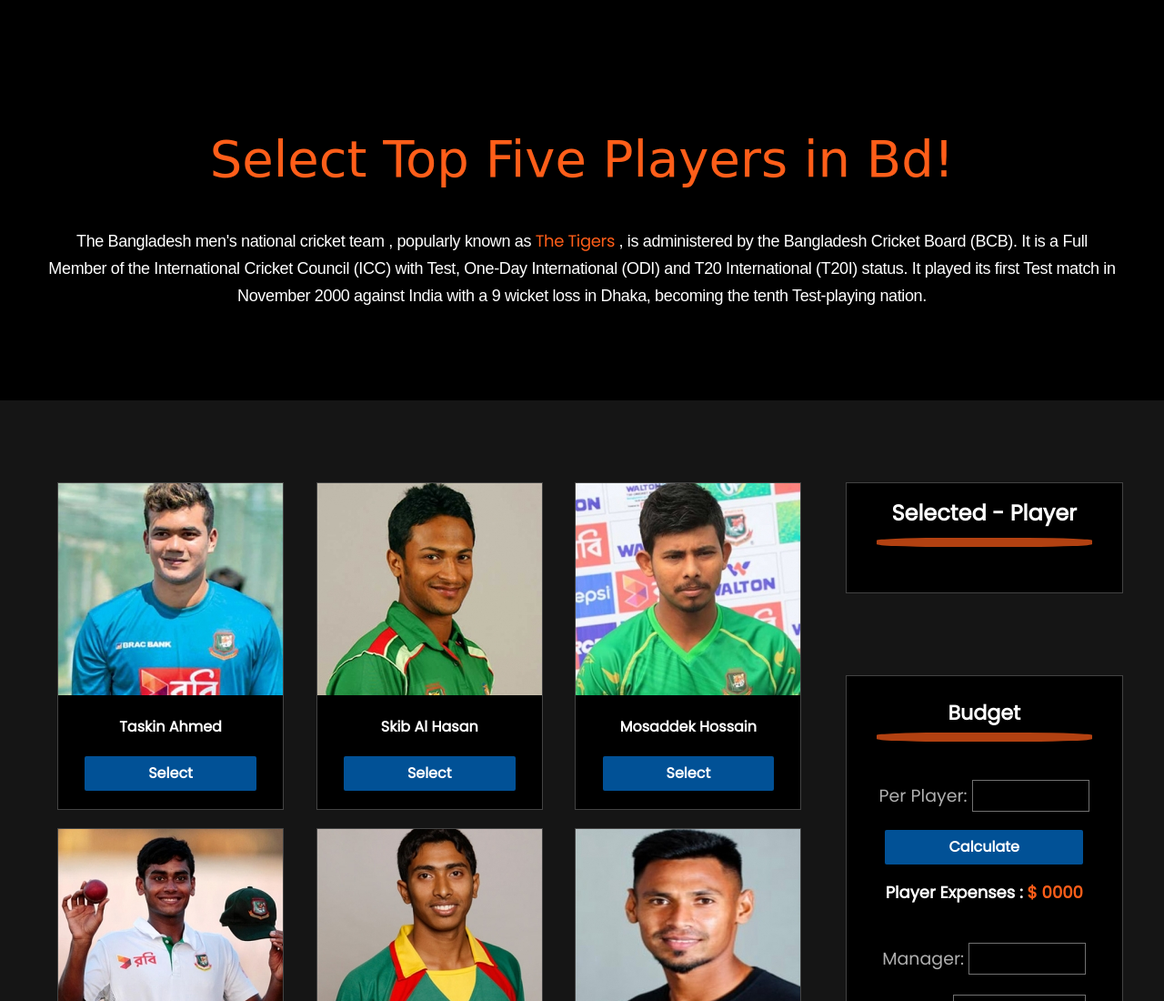
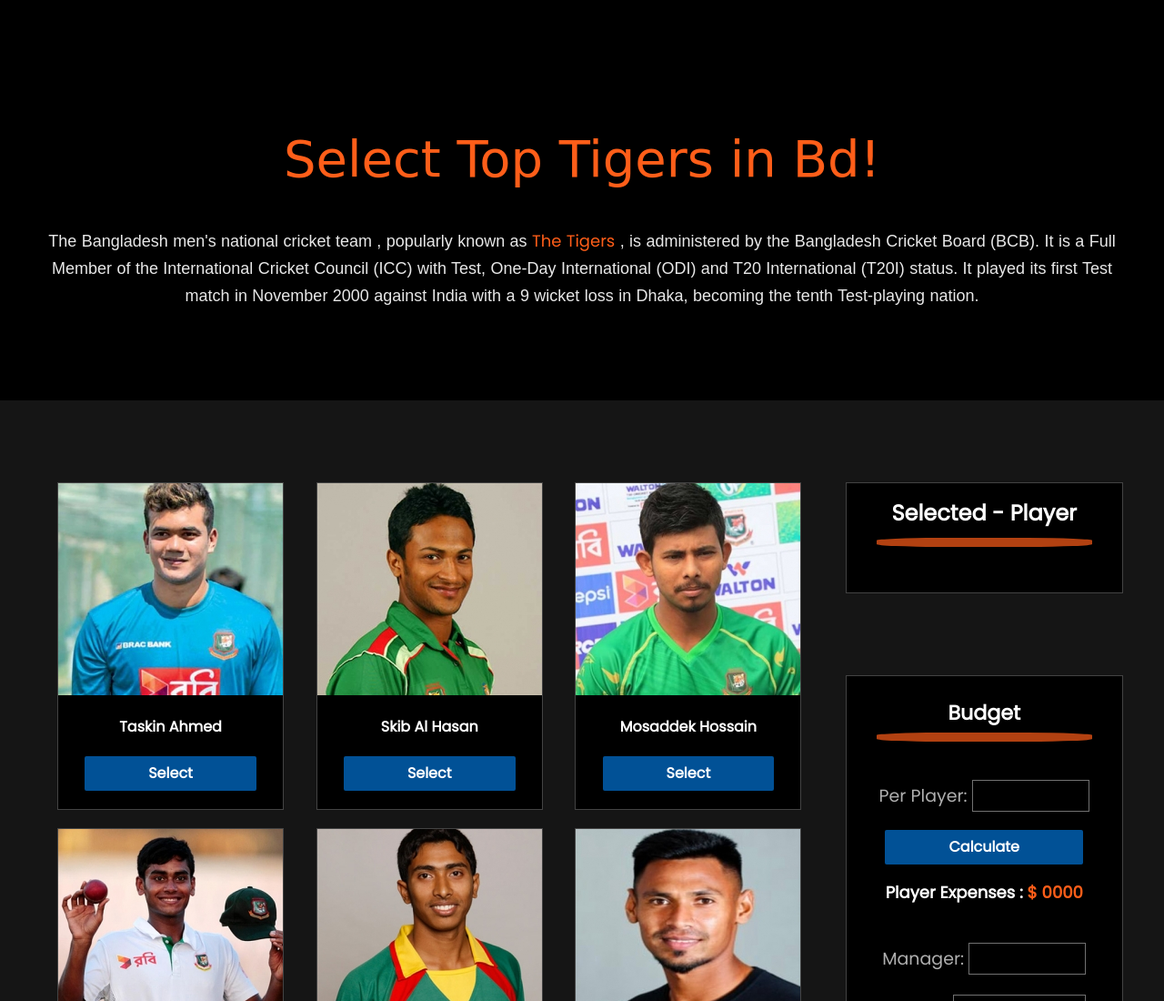
Before and after one commit to Abusayed987/Top_Tiget_in_BD, a plain HTML site: page index.html in a window 1280 px wide. Shown: the top 1100 px of the page at 91% size. Drawn offline with Linux system fonts and the light colour scheme.

Commit message:
check all section

```diff
--- a/index.html
+++ b/index.html
@@ -5,7 +5,7 @@
     <meta charset="UTF-8">
     <meta http-equiv="X-UA-Compatible" content="IE=edge">
     <meta name="viewport" content="width=device-width, initial-scale=1.0">
-    <title>Top Five In BD</title>
+    <title>Top Tigers in Bd!</title>
     <link rel="stylesheet" href="styles/style.css">
     <link rel="preconnect" href="https://fonts.googleapis.com">
     <link rel="preconnect" href="https://fonts.gstatic.com" crossorigin>
@@ -15,9 +15,10 @@
 <body>
     <header>
         <div id="header_section">
-            <h1>Select Top Five Players in Bd!</h1>
+            <h1>Select Top Tigers in Bd!</h1>
             <p>
-                The Bangladesh men's national cricket team , popularly known as <span class="color">The Tigers</span> , is administered by the
+                The Bangladesh men's national cricket team , popularly known as <span class="color">The Tigers</span> ,
+                is administered by the
                 Bangladesh Cricket Board (BCB). It is a Full Member of the International Cricket Council (ICC) with
                 Test, One-Day International (ODI) and T20 International (T20I) status. It played its first Test match in
                 November 2000 against India with a 9 wicket loss in Dhaka, becoming the tenth Test-playing nation.
@@ -55,7 +56,7 @@
                     </div>
                     <div class="card">
                         <img src="images/player06-Mustafizur.jpg" alt="">
-                        <h4  id="player6">Mustafizur Rahman</h4>
+                        <h4 id="player6">Mustafizur Rahman</h4>
                         <button id="btn_select6">Select</button>
                     </div>
                     <div class="card">
--- a/js/utility.js
+++ b/js/utility.js
@@ -37,7 +37,7 @@ function getElementStringById(elementId) {
 function selectedPlayer(parentDivId, childName, disabledBtnId) {
     let totalChildNumber = document.getElementById('selected_container').childElementCount;
     if (totalChildNumber === 5) {
-        alert('You are Selected maximum 5 players for top 5 !');
+        alert('You can select up to 5 players for Top Tigers!');
     }
     else{
         const parentContainer = document.getElementById(parentDivId);
--- a/styles/style.css
+++ b/styles/style.css
@@ -22,10 +22,11 @@ header h1 {
 header p {
     max-width: 1180px;
     /*  mone rekho max-width */
-    color: #ffffff;
+    color: #ffffffe8;
     font-size: 18px;
     line-height: 30px;
-    letter-spacing: -0.02em;
+    /* letter-spacing: 0.5px; */
+    word-spacing: 0.4px;
     padding-bottom: 100px;
     font-family: sans-serif;
 }
```
Also changed, not shown: js/calculate.js (line endings or trailing spaces).
